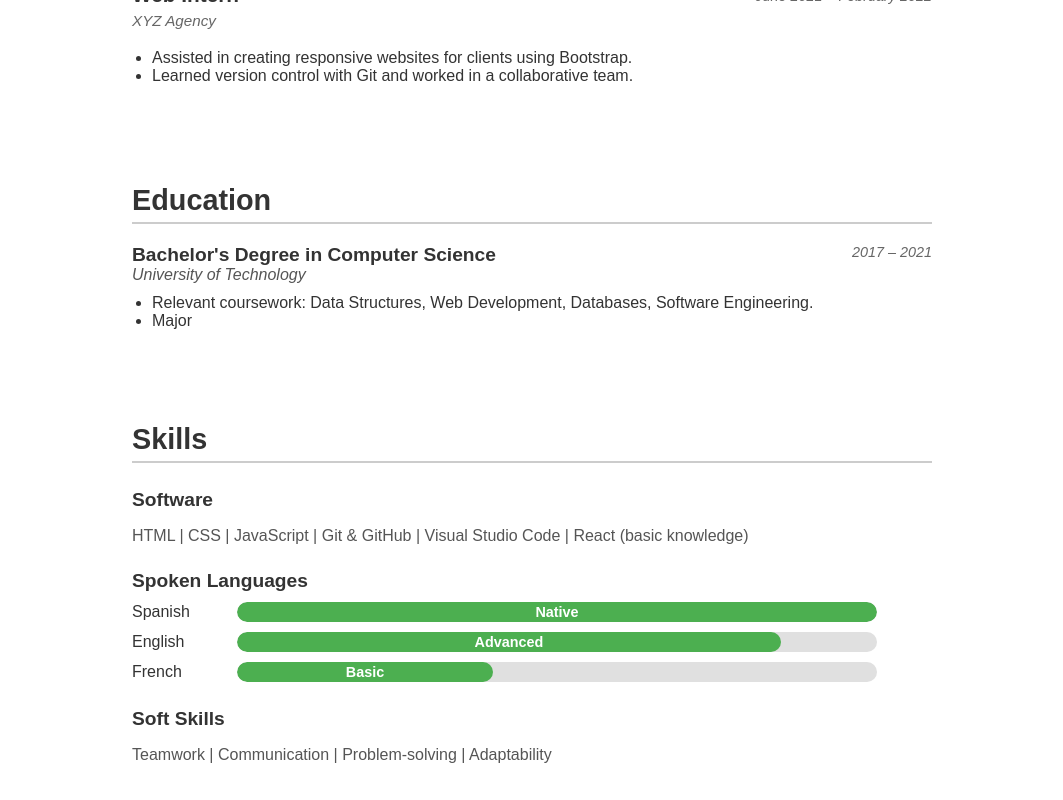
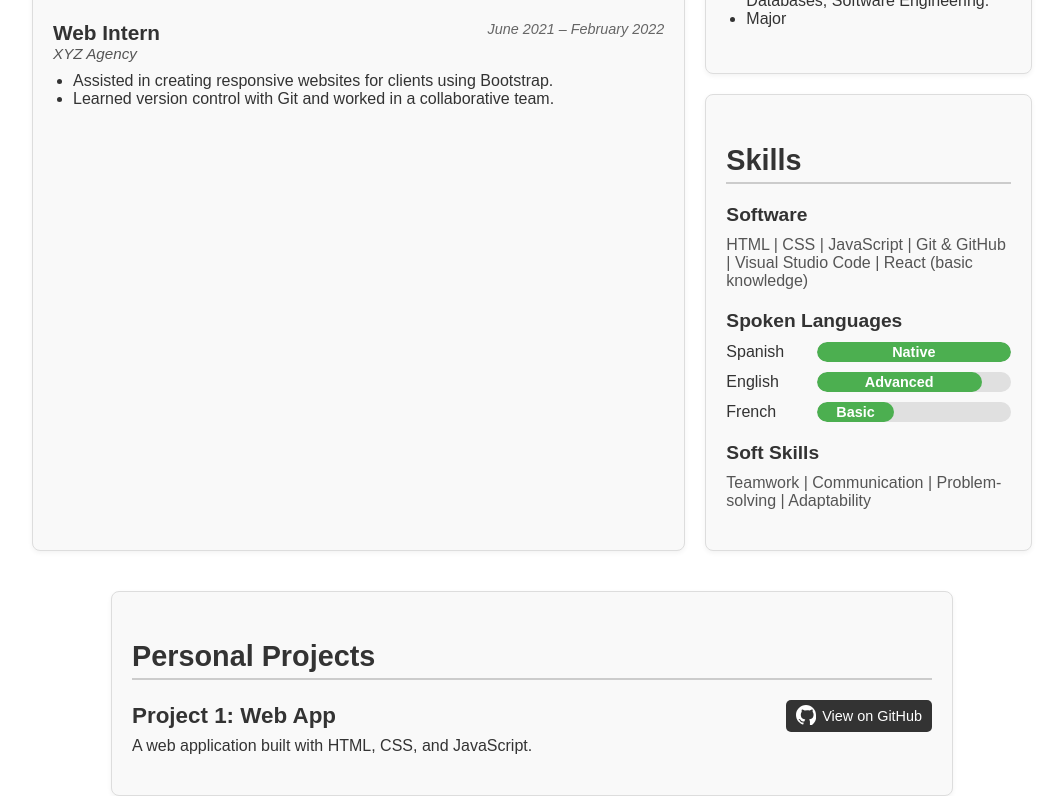
Before and after one commit to JaviS9/cv-web, a plain HTML site: page index.html in a window 1280 px wide. Shown: the part 440-1240 px from the top of the page, without its empty margins (108-1171 px from the left). Drawn offline with Linux system fonts and the light colour scheme.

Commit message:
master: structure in progress

```diff
--- a/css/styles.css
+++ b/css/styles.css
@@ -1,3 +1,4 @@
+/* Basic styles */
 body {
   font-family: Arial, sans-serif;
   margin: 0;
@@ -6,6 +7,31 @@ body {
   color: #333;
 }
 
+/* Common styles for sections */
+.section {
+  padding: 5px;
+  max-width: 800px;
+  margin: auto;
+}
+
+.section h3 {
+  font-size: 1.8rem;
+  border-bottom: 2px solid #ccc;
+  padding-bottom: 5px;
+  margin-bottom: 20px;
+}
+
+h4 {
+  margin: 0;
+  font-size: 1.3rem;
+  color: #333;
+}
+
+p {
+  margin: 5px 0 10px;
+}
+
+/* Header */
 header {
   background-color: #f5f5f5;
   padding: 20px;
@@ -38,6 +64,7 @@ header a:hover {
   text-decoration: underline;
 }
 
+/* Experience section */
 #experience {
   padding: 20px;
   max-width: 800px;
@@ -50,28 +77,6 @@ header a:hover {
   padding-bottom: 5px;
   margin-bottom: 20px;
 }
-
-#experience article {
-  margin-bottom: 30px;
-}
-
-#experience h4 {
-  margin: 0;
-  font-size: 1.3rem;
-  color: #333;
-}
-
-#experience p {
-  margin: 5px 0 10px;
-  font-style: italic;
-  color: #666;
-}
-
-#experience ul {
-  padding-left: 20px;
-  list-style-type: disc;
-}
-
 
 .job {
   margin-bottom: 30px;
@@ -112,6 +117,7 @@ header a:hover {
   margin-top: 5px;
 }
 
+/* Education section */
 #education {
   padding: 20px;
   max-width: 800px;
@@ -163,6 +169,7 @@ header a:hover {
   margin-top: 5px;
 }
 
+/* Skills section */
 #skills {
   padding: 20px;
   max-width: 800px;
@@ -206,16 +213,16 @@ header a:hover {
 
 .language-skill p {
   margin: 0;
-  width: 100px; /* Esto asegura que el nombre del idioma quede alineado */
+  width: 100px;
 }
 
 .progress-bar-container {
   background-color: #e0e0e0;
   border-radius: 10px;
   overflow: hidden;
-  width: 80%; /* Hacemos que las barras sean más cortas */
-  margin-left: 5px; /* Añadimos un margen entre el nombre y la barra */
-  height: 20px; /* Aumentamos la altura de la barra */
+  width: 80%;
+  margin-left: 5px;
+  height: 20px;
 }
 
 .progress-bar {
@@ -235,6 +242,7 @@ header a:hover {
   font-weight: bold;
 }
 
+/* Personal Projects section */
 #personal-projects {
   padding: 20px;
   max-width: 800px;
@@ -248,27 +256,98 @@ header a:hover {
   margin-bottom: 20px;
 }
 
+/* Project container styles */
 .project {
   margin-bottom: 20px;
+}
+
+.project-header {
+  display: flex;
+  justify-content: space-between;
+  align-items: center;
 }
 
 .project h4 {
   font-size: 1.4rem;
   color: #333;
+  margin: 0;
 }
 
-.project p {
-  color: #555;
-  font-size: 1rem;
-  margin-bottom: 10px;
+.github-link {
+  display: flex;
+  align-items: center;
+  justify-content: center;
+  background-color: #333;
+  color: white;
+  text-decoration: none;
+  padding: 5px 10px;
+  border-radius: 5px;
+  font-size: 0.9rem;
+  transition: background-color 0.3s ease;
 }
 
-.project a {
-  color: #007bff;
-  font-size: 1rem;
-  text-decoration: none;
+.github-link:hover {
+  background-color: #555;
 }
 
-.project a:hover {
-  text-decoration: underline;
+.github-icon {
+  margin-right: 10px;
+  margin-bottom: 3px;
+  width: 16px;
+  height: 16px;
 }
+
+.github-link span {
+  margin-bottom: 6px;
+}
+
+.main-container {
+  display: flex;
+  flex-wrap: wrap;
+  max-width: 1000px;
+  margin: 40px auto;
+  gap: 20px;
+}
+
+/* Columna izquierda (experiencia) */
+.left-column {
+  flex: 2;
+  min-width: 300px;
+  display: flex;
+  flex-direction: column;
+}
+
+/* Columna derecha (educación + habilidades) */
+.right-column {
+  flex: 1;
+  min-width: 300px;
+  display: flex;
+  flex-direction: column;
+  justify-content: space-between;
+  gap: 20px;
+}
+
+/* Secciones internas */
+.section-box {
+  background-color: #f9f9f9;
+  padding: 20px;
+  border-radius: 8px;
+  border: 1px solid #ddd;
+  flex: 1;
+  box-shadow: 0 2px 5px rgba(0, 0, 0, 0.05);
+}
+
+/* Responsivo para pantallas pequeñas */
+@media (max-width: 768px) {
+  .main-container {
+    flex-direction: column;
+  }
+
+  .left-column, .right-column {
+    width: 100%;
+  }
+
+  .right-column {
+    flex-direction: column;
+  }
+}
--- a/index.html
+++ b/index.html
@@ -16,7 +16,9 @@
         <a href="https://linkedin.com/in/yourprofile" target="_blank">LinkedIn</a>
         </p>
     </header>
-    <section id="experience">
+    <div class="main-container">
+        <div class="left-column">
+            <section id="experience" class="section-box">
                 <h3>Experience</h3>
                 <article class="job">
                     <div class="job-header">
@@ -51,7 +53,9 @@
                         </ul>
                 </article>
             </section>
-    <section id="education">
+        </div>
+        <div class="right-column">
+            <section id="education" class="section-box">
                 <h3>Education</h3>
                 <article class="education-entry">
                     <div class="edu-header">
@@ -69,7 +73,7 @@
                     </ul>
                 </article>
             </section>
-    <section id="skills">
+            <section id="skills" class="section-box">
             <h3>Skills</h3>
                 <div class="skill-category">
                     <h4>Software</h4>
@@ -111,23 +115,26 @@
                     </p>
                 </div>
             </section>
-    <section id="personal-projects">
+        </div>
+    </div>
+    <section id="personal-projects" class="section-box">
         <h3>Personal Projects</h3>
         <div class="project">
-            <h4>Project 1: Portfolio Website</h4>
-            <p>A personal portfolio website built using HTML, CSS, and JavaScript. It showcases my work, skills, and background.</p>
-            <a href="https://github.com/yourusername/portfolio" target="_blank">View on GitHub</a>
+            <div class="project-header">
+            <h4>Project 1: Web App</h4>
+            <a href="https://github.com/yourusername/project1" class="github-link">
+                <span class="github-icon">
+                <!-- SVG GitHub Icon -->
+                <svg xmlns="http://www.w3.org/2000/svg" width="20" height="20" fill="currentColor" class="bi bi-github" viewBox="0 0 16 16">
+                    <path d="M8 0C3.58 0 0 3.58 0 8c0 3.53 2.29 6.53 5.47 7.59.4.07.55-.17.55-.38 0-.18-.01-.66-.01-1.27-2.22.48-2.69-1.07-2.69-1.07-.36-.91-.88-1.15-.88-1.15-.72-.5.06-.49.06-.49.8.06 1.22.83 1.22.83.94 1.58 2.49 1.12 3.08.85.1-.68.37-1.12.67-1.37-1.78-.2-3.64-.89-3.64-3.95 0-.87.31-1.58.82-2.14-.08-.2-.35-.91.07-1.9 0 0 .67-.22 2.2.85a7.79 7.79 0 0 1 2.02-.27c.69 0 1.4.09 2.04.27 1.52-1.07 2.19-.85 2.19-.85.43 1 .15 1.7.07 1.9.51.56.82 1.27.82 2.14 0 3.06-1.87 3.75-3.65 3.95.39.32.74.95.74 1.91 0 1.38-.01 2.49-.01 2.83 0 .21.15.46.56.38A7.97 7.97 0 0 0 16 8c0-4.42-3.58-8-8-8z"/>
+                </svg>
+                </span>
+                View on GitHub
+            </a>
             </div>
-        <div class="project">
-            <h4>Project 2: Task Manager App</h4>
-            <p>A web application to manage tasks and to-do lists. Built with React, Node.js, and MongoDB for backend.</p>
-            <a href="https://github.com/yourusername/task-manager" target="_blank">View on GitHub</a>
-        </div>
-        <div class="project">
-            <h4>Project 3: Weather App</h4>
-            <p>A simple weather app that pulls real-time weather data from an API. Built using JavaScript and the OpenWeather API.</p>
-            <a href="https://github.com/yourusername/weather-app" target="_blank">View on GitHub</a>
+            <p>A web application built with HTML, CSS, and JavaScript.</p>
         </div>
     </section>
+
 </body>
 </html>
```
Lines whose indentation alone changed are shown as unchanged.
